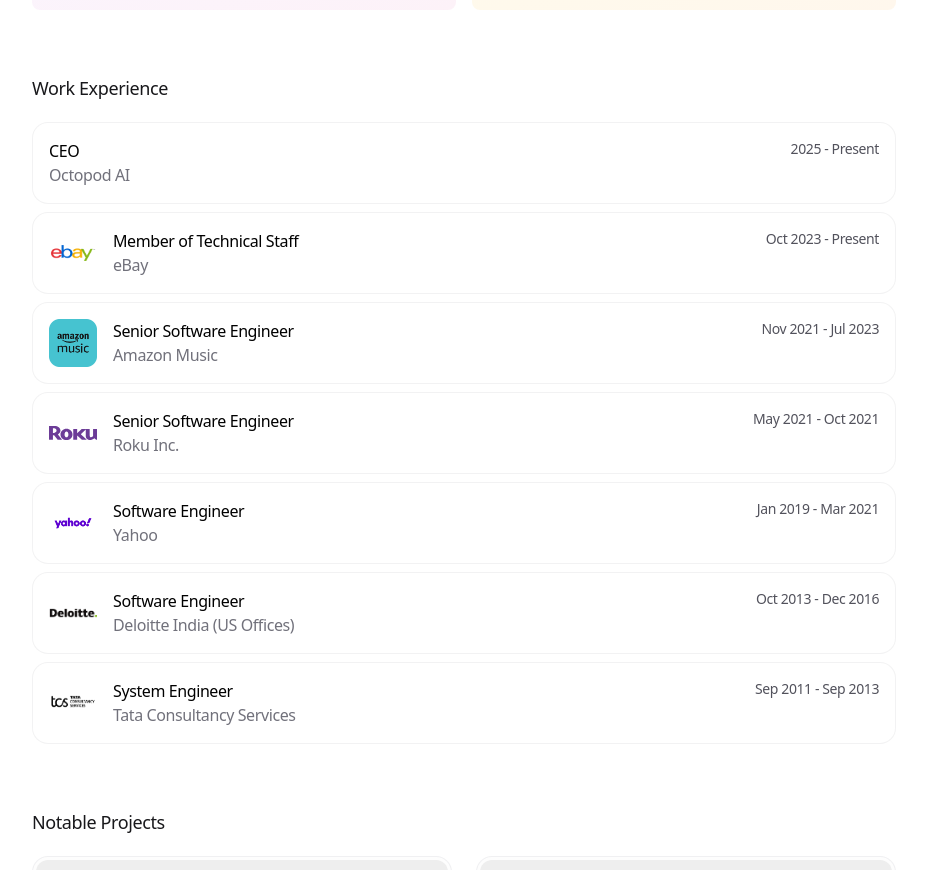
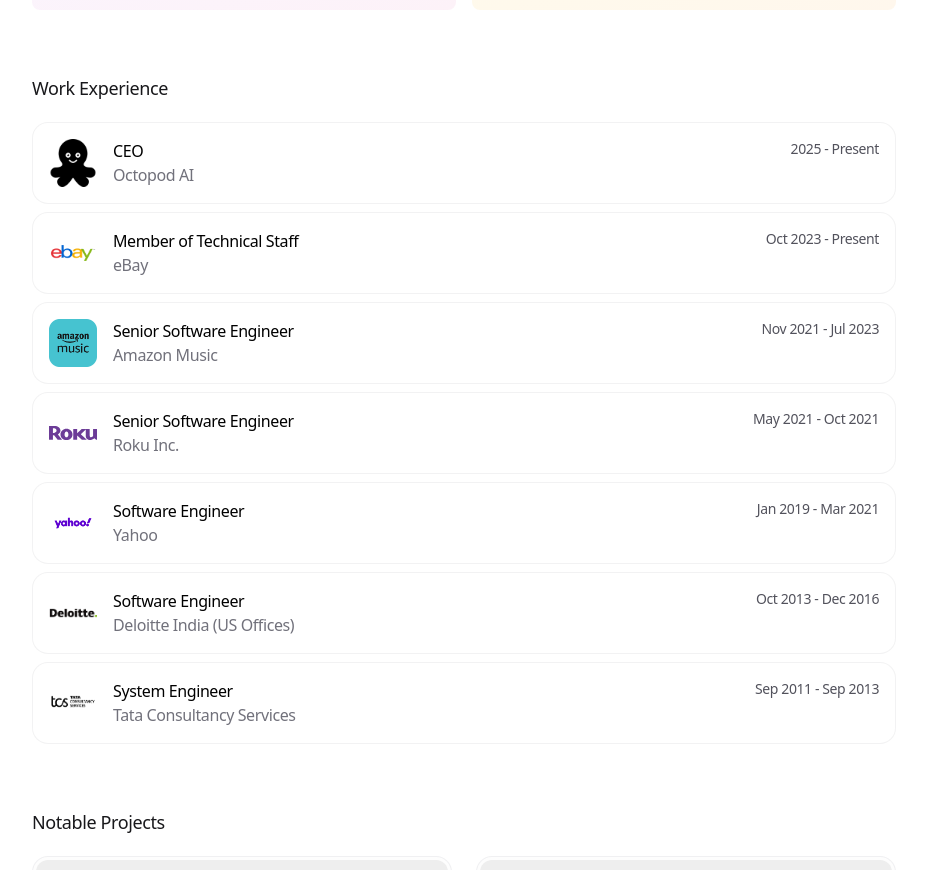
Before and after one commit to CoderCouple/sunil-portfolio, a Next.js app: page / in a window 1280 px wide. Shown: the part 960-1830 px from the top of the page, without its empty margins (176-1103 px from the left). Built offline with nearby package versions, Linux system fonts and the light colour scheme.

Commit message:
Wire up Octopod AI logo

```diff
--- a/app/data.ts
+++ b/app/data.ts
@@ -130,6 +130,7 @@ export const WORK_EXPERIENCE: WorkExperience[] = [
     end: 'Present',
     link: 'https://github.com/CoderCouple?tab=repositories&q=octopod',
     id: 'work-octopod',
+    logo: '/logos/octopod_logo.png',
   },
   {
     company: 'eBay',
```
Also changed, not shown: public/logos/octopod_logo.png (added).
